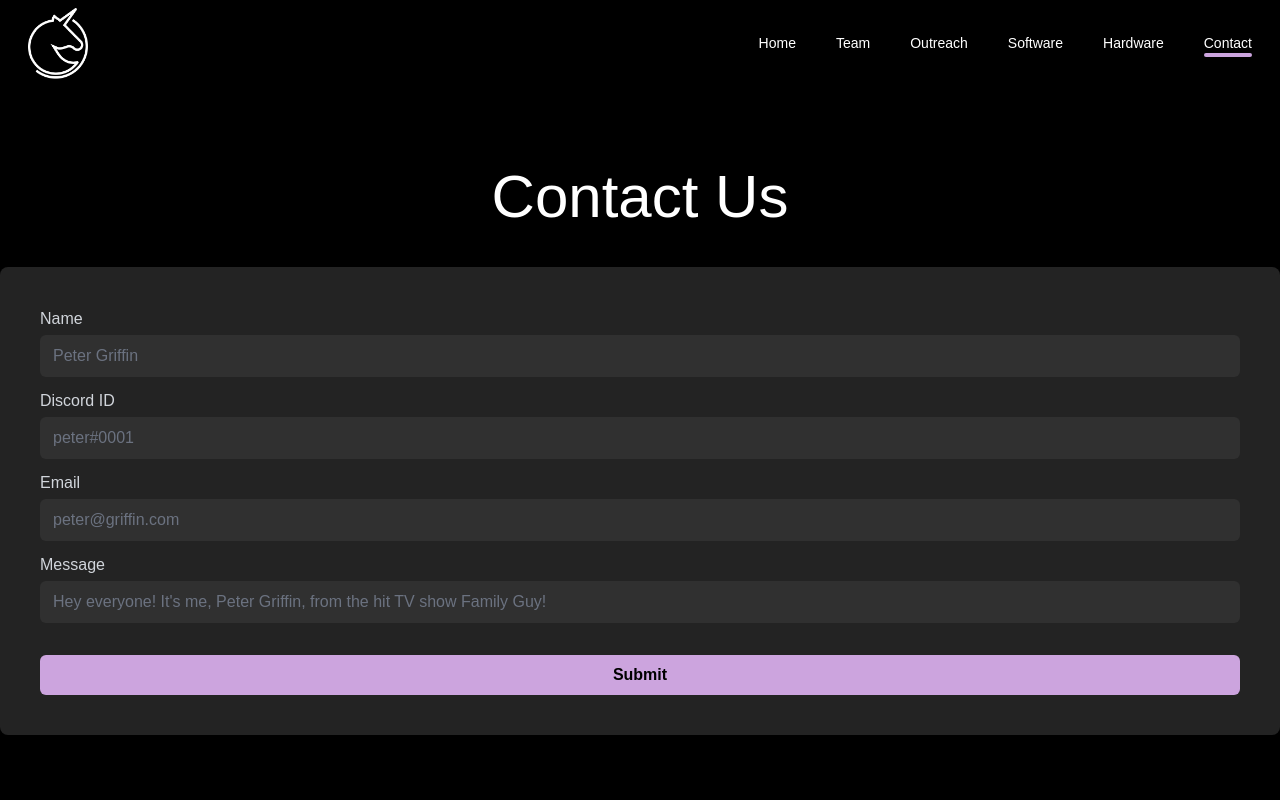
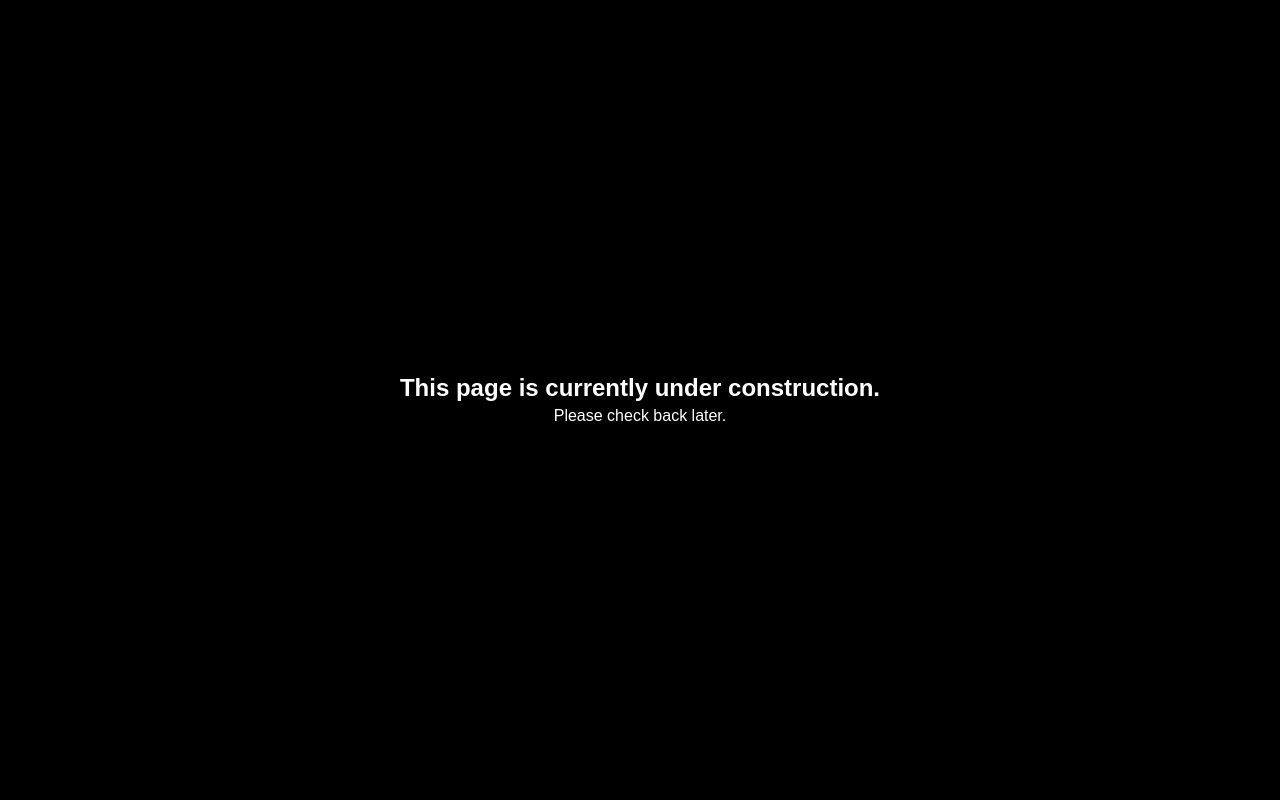
Before and after one commit to FTC-SigmaCorns-22377/www, a Next.js app: page /contact in a window 1280 px wide. Shown: the top 800 px of the page. Built offline with nearby package versions, Linux system fonts and the light colour scheme.

Commit message:
construction

```diff
--- a/components/Layout.tsx
+++ b/components/Layout.tsx
@@ -1,6 +1,7 @@
 import { AnimatePresence, motion, useIsPresent } from "framer-motion";
 import Footer from "./Footer";
 import Navbar from "./Navbar";
+import PrivacyScreen from "./PrivacyScreen";
 
 interface LayoutProps {
   children: React.ReactNode;
@@ -11,6 +12,7 @@ export default function Layout({ children }: LayoutProps) {
   return (
     <>
       <div className="min-h-screen bg-black text-white relative">
+        <PrivacyScreen />
         <Navbar />
         <main>{children}</main>
         <Footer />
--- /dev/null
+++ b/components/PrivacyScreen.tsx
@@ -0,0 +1,10 @@
+export default function PrivacyScreen() {
+  return (
+    <div className="bg-black fixed top-0 left-0 w-full h-screen z-50 flex flex-col justify-center items-center">
+      <h1 className="text-2xl font-bold text-center">
+        This page is currently under construction.
+      </h1>
+      <p className="text-center">Please check back later.</p>
+    </div>
+  );
+}
```
